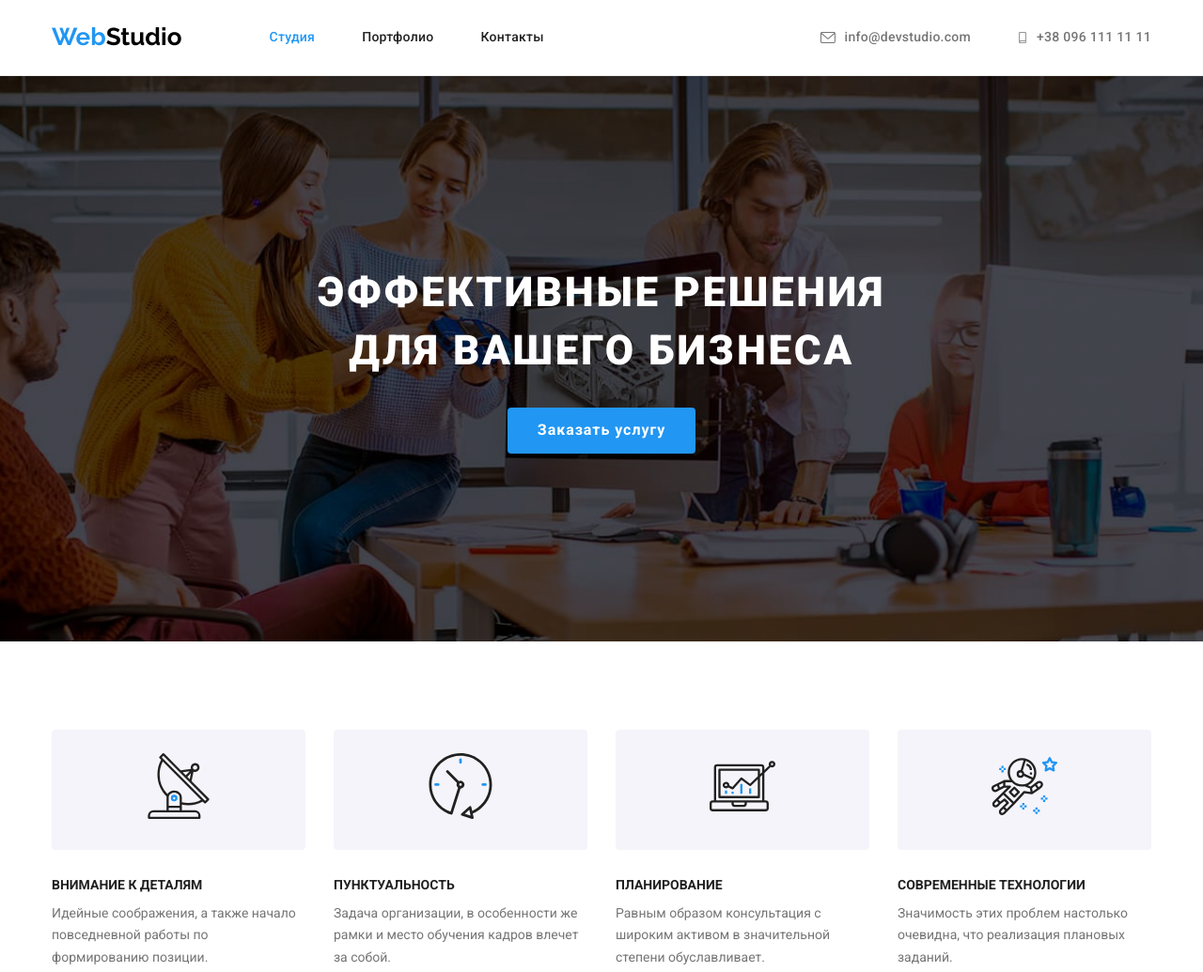
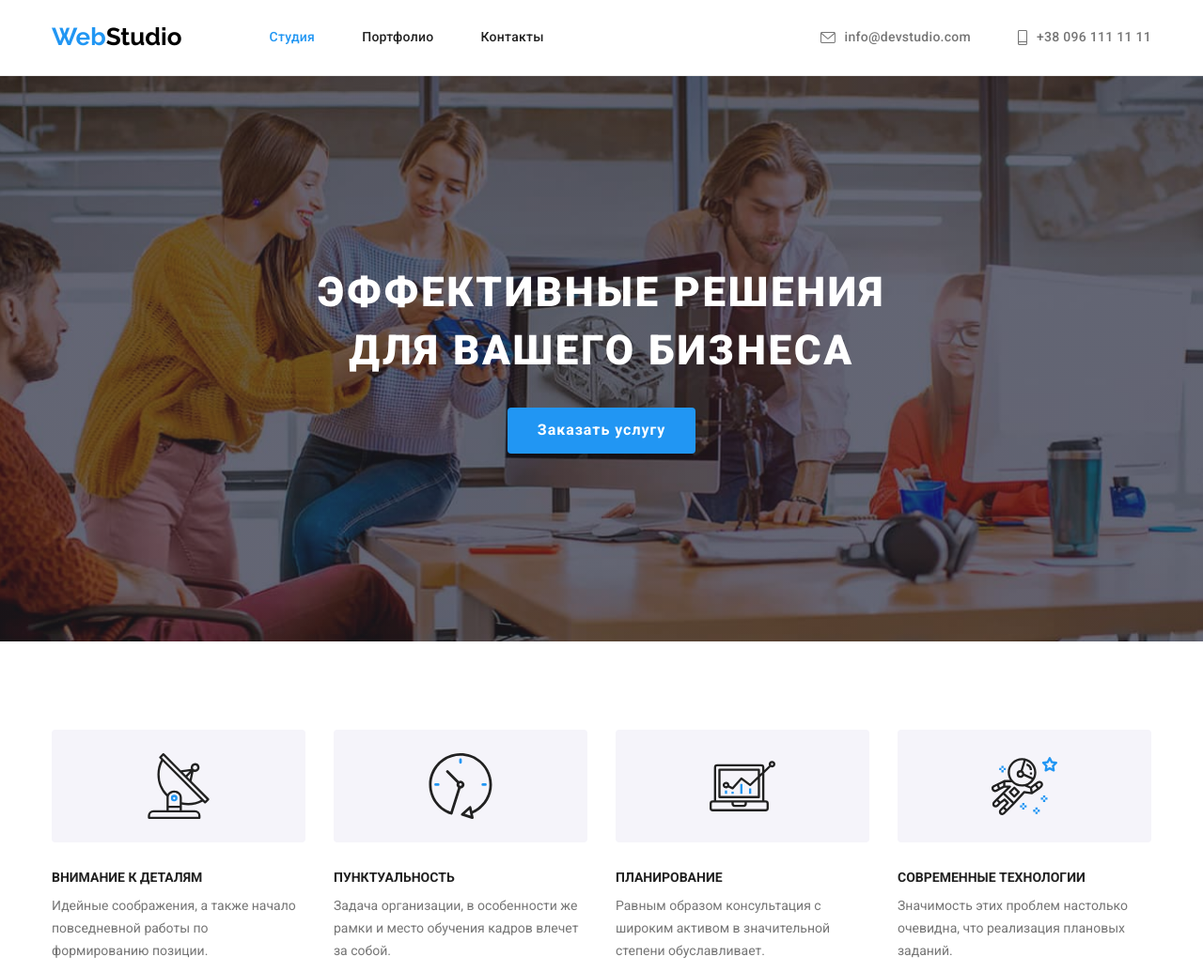
Before and after one commit to Anton027/-github.io.goit-markup-hw-03, a plain HTML site: page index.html in a window 1280 px wide. Shown: the top 1035 px of the page at 94% size. Drawn offline with nearby package versions, Linux system fonts and the light colour scheme.

Commit message:
point9
finish

```diff
--- a/css/style.css
+++ b/css/style.css
@@ -67,7 +67,7 @@ img {
   margin-right: auto;
   margin-left: auto;
 
-  background-image: linear-gradient(to right, rgba(0, 0, 0, 0.5), rgba(0, 0, 0, 0.5)),
+  background-image: linear-gradient(to right, rgba(47, 48, 58, 0.4), rgba(47, 48, 58, 0.4)),
     url(../images/bg-hero.jpg);
 
   background-repeat: no-repeat;
@@ -223,13 +223,15 @@ img {
   margin-left: var(--item-space-gap);
 }
 .benefits-icon-wrapper {
+  display: flex;
+  justify-content: center;
+  align-items: center;
   margin-bottom: var(--item-space-gap);
-  padding: 25px 100px;
+
+  min-width: 270px;
+  min-height: 120px;
   background: #f5f4fa;
   border-radius: 4px;
-}
-.benefits-icon {
-  align-self: center;
 }
 .benefits-subtitle {
   margin-bottom: 10px;
@@ -300,9 +302,11 @@ img {
 .team-positions {
   margin-bottom: 16px;
 }
+.team-icon-list .team-icon-item + .team-icon-item {
+  margin-left: 10px;
+}
 .team-icon-list {
   display: flex;
-  justify-content: space-between;
   list-style: none;
 }
 .team-link {
@@ -325,12 +329,9 @@ img {
 }
 
 /* CLIENTS */
-
 .clients-title {
   margin-bottom: 50px;
 }
-/* ;
-margin-left:  */
 .clients-list {
   display: flex;
   flex-wrap: wrap;
@@ -502,7 +503,6 @@ margin-left:  */
 .join-link:hover,
 .join-link:focus {
   background-color: var(--accent-color);
-  color: var(--main-light-color);
 }
 .join-icon {
   fill: currentColor;
--- a/index.html
+++ b/index.html
@@ -51,7 +51,7 @@
 
                 <li class="header-item">
                     <a class="header-link contact" href="tel:+380961111111">
-                        <svg class="header-icon" width="10" height="12">
+                        <svg class="header-icon" width="10" height="16">
                             <use href="./images/svg/sprite.svg#smartphone"></use>
                         </svg>
                         +38 096 111 11 11
```
